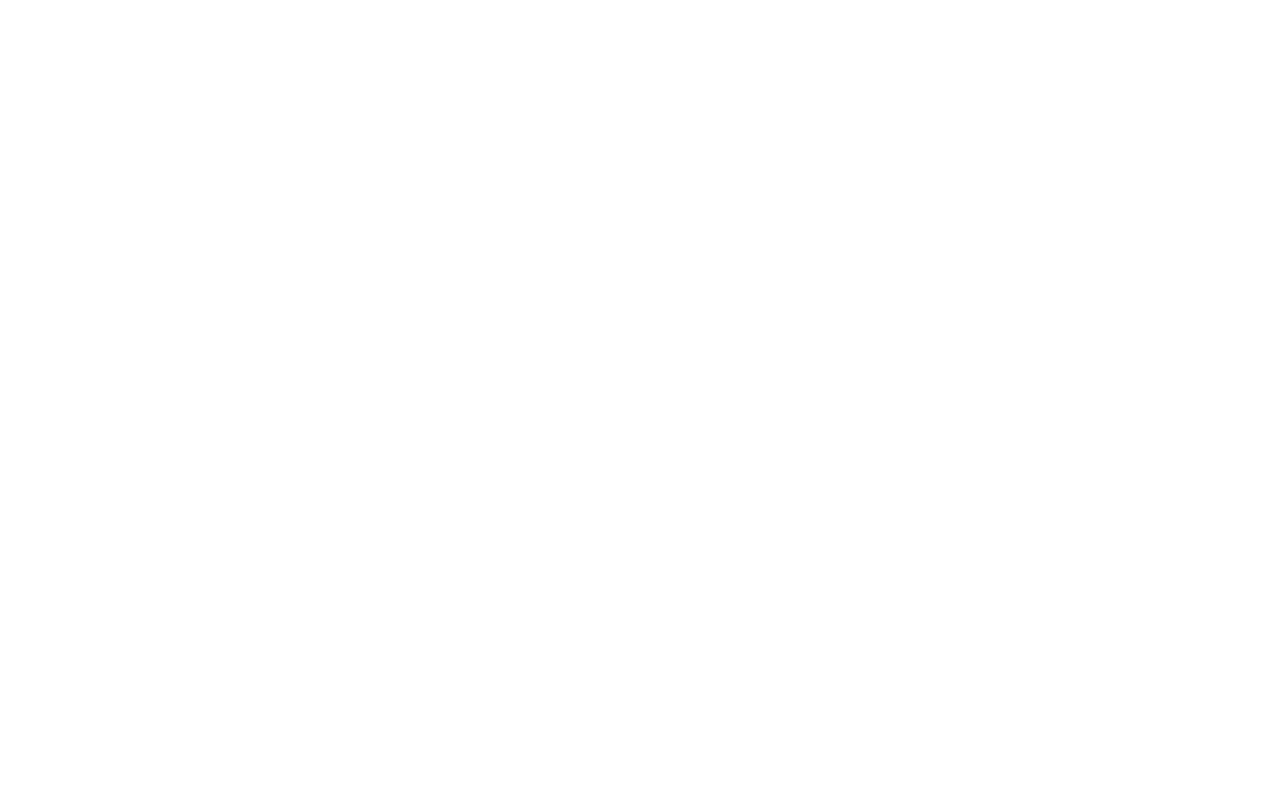
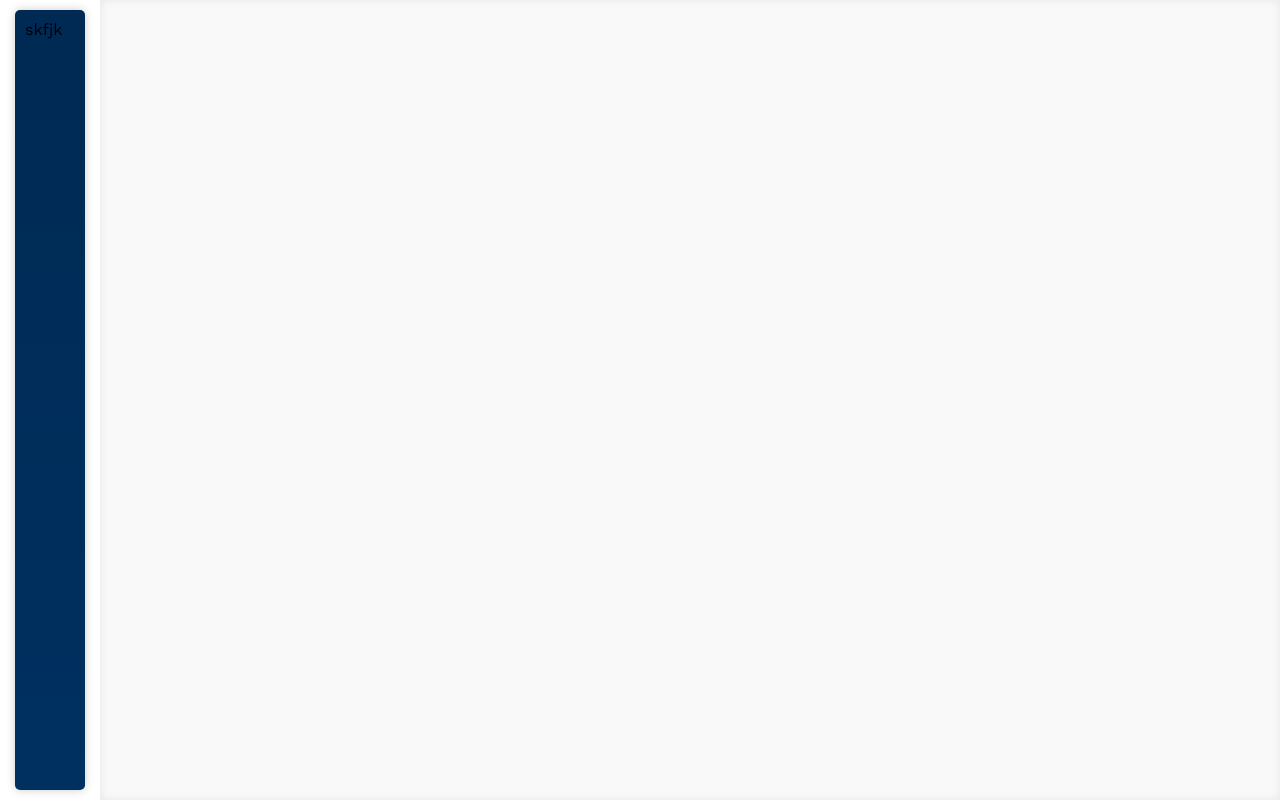
Before and after one commit to Deizadave/zone-scheduler, a React (Create React App) app: page / in a window 1280 px wide. Built offline with nearby package versions, Linux system fonts and the light colour scheme.

Commit message:
style: add app layout and structure

```diff
--- a/src/App.module.css
+++ b/src/App.module.css
@@ -1,38 +1,110 @@
-.App {
-  text-align: center;
+/* APP VARIABLES */
+:root {
+  font-size: 14px;
+
+  --background-color: #FFFFFF;
+
+  --primary-color: #003060;
+  --primary-color-rgb: 0,48,96;
+  --primary-color-contrast: #ffffff;
+  --primary-color-contrast-rgb: 255,255,255;
+  --primary-color-shade: #002a54;
+
+  --secondary-color: #00E0D1;
+  --secondary-color-rgb: 0,224,209;
+  --secondary-color-contrast: #ffffff;
+  --secondary-color-contrast-rgb: 255,255,255;
+  --secondary-color-shade: #00B8AB;
+
+  --danger-color: #D81E5B;
+  --danger-color-rgb: 216,30,91;
+  --danger-color-contrast: #ffffff;
+  --danger-color-contrast-rgb: 255,255,255;
+  --danger-color-shade: #B4184C;
+
+  --light-color: #F9F9F9;
+  --light-color-rgb: 249,249,249;
+  --light-color-contrast: #010101;
+  --light-color-contrast-rgb: 1,1,1;
+  --light-color-shade: #F2F2F2;
 }
 
-.App-logo {
-  height: 40vmin;
-  pointer-events: none;
+/* UTILITY CLASSES */
+/* Layout */
+.flex :global {
+  display: flex !important;
+  flex-wrap: wrap !important;
 }
 
-@media (prefers-reduced-motion: no-preference) {
-  .App-logo {
-    animation: App-logo-spin infinite 20s linear;
-  }
+.flex1 :global {
+  flex: 1 !important;
 }
 
-.App-header {
-  background-color: #282c34;
-  min-height: 100vh;
-  display: flex;
-  flex-direction: column;
-  align-items: center;
-  justify-content: center;
-  font-size: calc(10px + 2vmin);
-  color: white;
+.flexCenter {
+  justify-content: center !important;
+  align-items: center !important;
 }
 
-.App-link {
-  color: #61dafb;
+.flexCenterHor {
+  justify-content: center !important;
 }
 
-@keyframes App-logo-spin {
-  from {
-    transform: rotate(0deg);
-  }
-  to {
-    transform: rotate(360deg);
-  }
+.flexCenterVer {
+  align-items: center !important;
 }
+
+.flexBetweenHor {
+  justify-content: space-between !important;
+}
+
+/* Font */
+.fontSize1 :global {
+  font-size: 1rem !important;
+}
+
+.fontSize2 :global {
+  font-size: 1.25rem !important;
+}
+
+.fontSize3 :global {
+  font-size: 1.5rem !important;
+}
+
+.fontSize4 :global {
+  font-size: 1.75rem !important;
+}
+
+.fontSize5 :global {
+  font-size: 2rem !important;
+}
+
+/* APP */
+.app {
+  height: 100vh;
+  font-size: 1.15rem;
+}
+
+.appContent {
+  composes: flex1;
+  height: 100vh;
+  max-height: 100vh;
+  position: relative;
+  padding: 80px 0px 0px;
+  background-color: var(--light-color);
+  box-shadow: inset 0px 0px 10px rgba(0,0,0,0.08);
+}
+
+.nav {
+  min-width: 100px;
+  padding: 10px 15px;
+  background-color: var(--background-color);
+}
+
+.navContent {
+  height: 100%;
+  border-radius: 5px;
+  padding: 10px;
+  box-shadow: 0px 0px 10px rgba(0,0,0,0.2);
+  background-color: var(--primary-color);
+  background-image: linear-gradient(var(--primary-color-shade), var(--primary-color));
+}
--- a/src/App.tsx
+++ b/src/App.tsx
@@ -1,9 +1,16 @@
-import './App.module.css';
+import styles from './App.module.css';
 
-function App() {
+const App = () => {
   return (
-    <div className="App">
+    <div className={`${styles.app} ${styles.flex}`}>
+      <nav className={styles.nav}>
+        <div className={styles.navContent}>
+            skfjk
+        </div>
+      </nav>
+      <main className={styles.appContent}>
 
+      </main>
     </div>
   );
 }
--- a/src/index.css
+++ b/src/index.css
@@ -1,13 +1,27 @@
+@import url('https://fonts.googleapis.com/css2?family=Work+Sans:wght@300;400;500;600;700&display=swap');
+@import url('https://fonts.googleapis.com/icon?family=Material+Icons');
+
+* {
+  box-sizing: border-box;
+}
+
 body {
   margin: 0;
-  font-family: -apple-system, BlinkMacSystemFont, 'Segoe UI', 'Roboto', 'Oxygen',
-    'Ubuntu', 'Cantarell', 'Fira Sans', 'Droid Sans', 'Helvetica Neue',
-    sans-serif;
+  font-size: 16px;
+  font-family: 'Work Sans', sans-serif;
   -webkit-font-smoothing: antialiased;
   -moz-osx-font-smoothing: grayscale;
+}
+
+a, button, input, textarea, select {
+  font-family: 'Work Sans', sans-serif;
 }
 
 code {
   font-family: source-code-pro, Menlo, Monaco, Consolas, 'Courier New',
     monospace;
 }
+
+h1, h2, h3, h4, h5, h6 {
+  margin: 0;
+}
```
